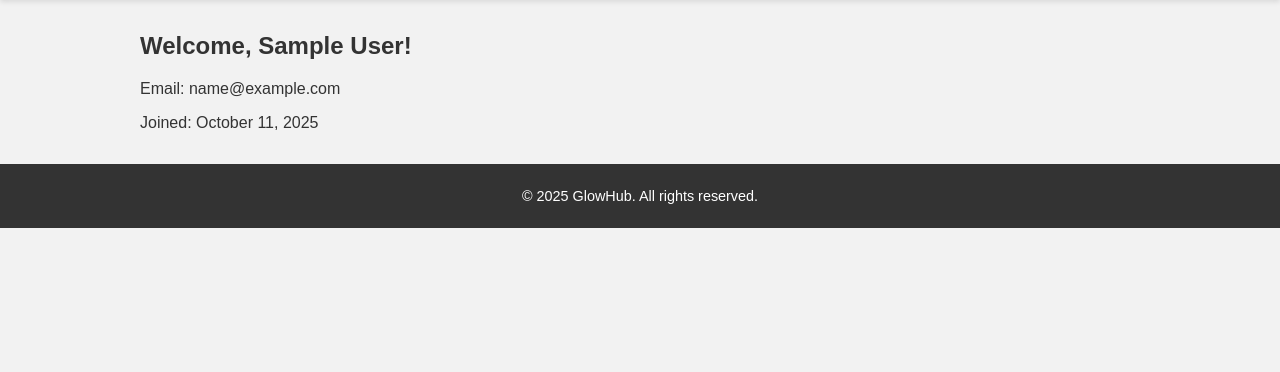
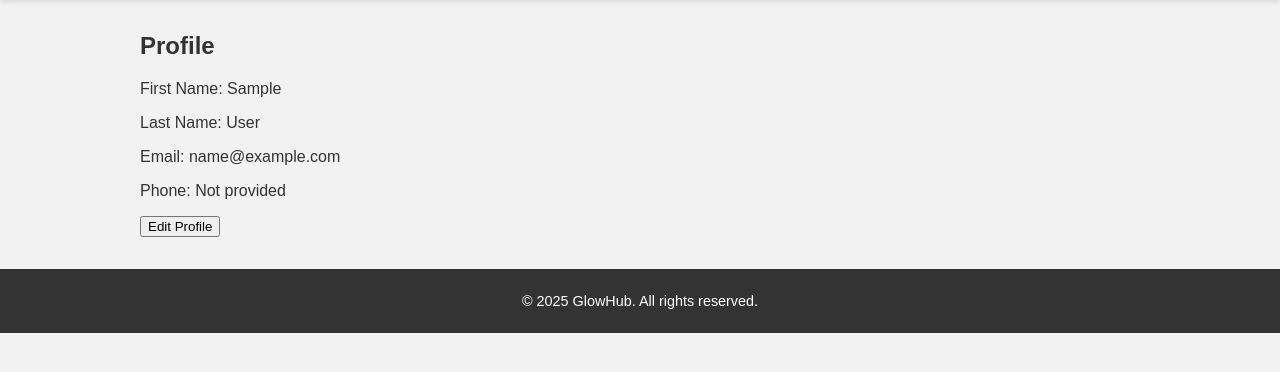
Before and after one commit to Tasnim0-0Abdelhamid/GlowHub, a Django app: page /profile/ in a window 1280 px wide. Shown: the part 100-472 px from the top of the page. Run offline with Django 5.2, Linux system fonts and the light colour scheme; the visitor is signed in with stand-in values (Sample User, id 1).

Commit message:
Add Edit profile functionality dircetly on profile page

```diff
--- a/main_app/forms.py
+++ b/main_app/forms.py
@@ -29,3 +29,16 @@ class CustomUserCreationForm(UserCreationForm):
     class Meta:
         model = CustomUser
         fields = ('email', 'first_name', 'last_name', 'phone')
+
+
+class CustomUserUpdateForm(forms.ModelForm):
+    class Meta:
+        model = CustomUser
+        fields = ['first_name', 'last_name', 'email', 'phone']
+
+    def clean_email(self):
+        email = self.cleaned_data.get('email')
+        user_qs = CustomUser.objects.filter(email=email).exclude(pk=self.instance.pk)
+        if user_qs.exists():
+            raise forms.ValidationError("This email is already in use by another account.")
+        return email
--- a/main_app/templates/profile.html
+++ b/main_app/templates/profile.html
@@ -1,6 +1,34 @@
 {% extends 'base.html' %}
+
 {% block content %}
-<h2>Welcome, {{ user.first_name }} {{ user.last_name }}!</h2>
+<h2>Profile</h2>
+<p>First Name: {{ user.first_name }}</p>
+<p>Last Name: {{ user.last_name }}</p>
 <p>Email: {{ user.email }}</p>
-<p>Joined: {{ user.date_joined|date:"F j, Y" }}</p>
+<p>Phone: {{ user.phone|default:"Not provided" }}</p>
+
+{% if not show_form %}
+<form method="POST">
+    {% csrf_token %}
+    <button type="submit" name="show_edit_form">Edit Profile</button>
+</form>
+{% endif %}
+
+{% if show_form %}
+<h3>Edit Profile</h3>
+<form method="POST">
+    {% csrf_token %}
+    {{ form.as_p }}
+    <button type="submit" name="edit_profile">Save Changes</button>
+</form>
+{% endif %}
+
+{% if messages %}
+<ul>
+    {% for message in messages %}
+    <li>{{ message }}</li>
+    {% endfor %}
+</ul>
+{% endif %}
+
 {% endblock %}
--- a/main_app/views.py
+++ b/main_app/views.py
@@ -1,6 +1,6 @@
 from django.shortcuts import render, redirect
 from django.contrib.auth.decorators import login_required
-from .forms import CustomUserCreationForm, EmailLoginForm
+from .forms import CustomUserCreationForm, EmailLoginForm, CustomUserUpdateForm
 from django.contrib import messages
 from django.contrib.auth import login, logout
 from .models import Product
@@ -40,7 +40,26 @@ def signup_view(request):
 
 @login_required
 def profile_view(request):
-    return render(request, 'profile.html')
+    user = request.user
+    show_form = False
+    form = CustomUserUpdateForm(instance=user)
+
+    if request.method == 'POST' and 'show_edit_form' in request.POST:
+        show_form = True
+    elif request.method == 'POST' and 'edit_profile' in request.POST:
+        if 'edit_profile' in request.POST:
+            form = CustomUserUpdateForm(request.POST, instance=user)
+            show_form = True
+            if form.is_valid():
+                form.save()
+                messages.success(request, "Profile updated successfully.")
+                return redirect('profile')
+
+    return render(request, 'profile.html', {
+        'user': user,
+        'form': form,
+        'show_form': show_form
+    })
 
 def logout_view(request):
     logout(request)
```
